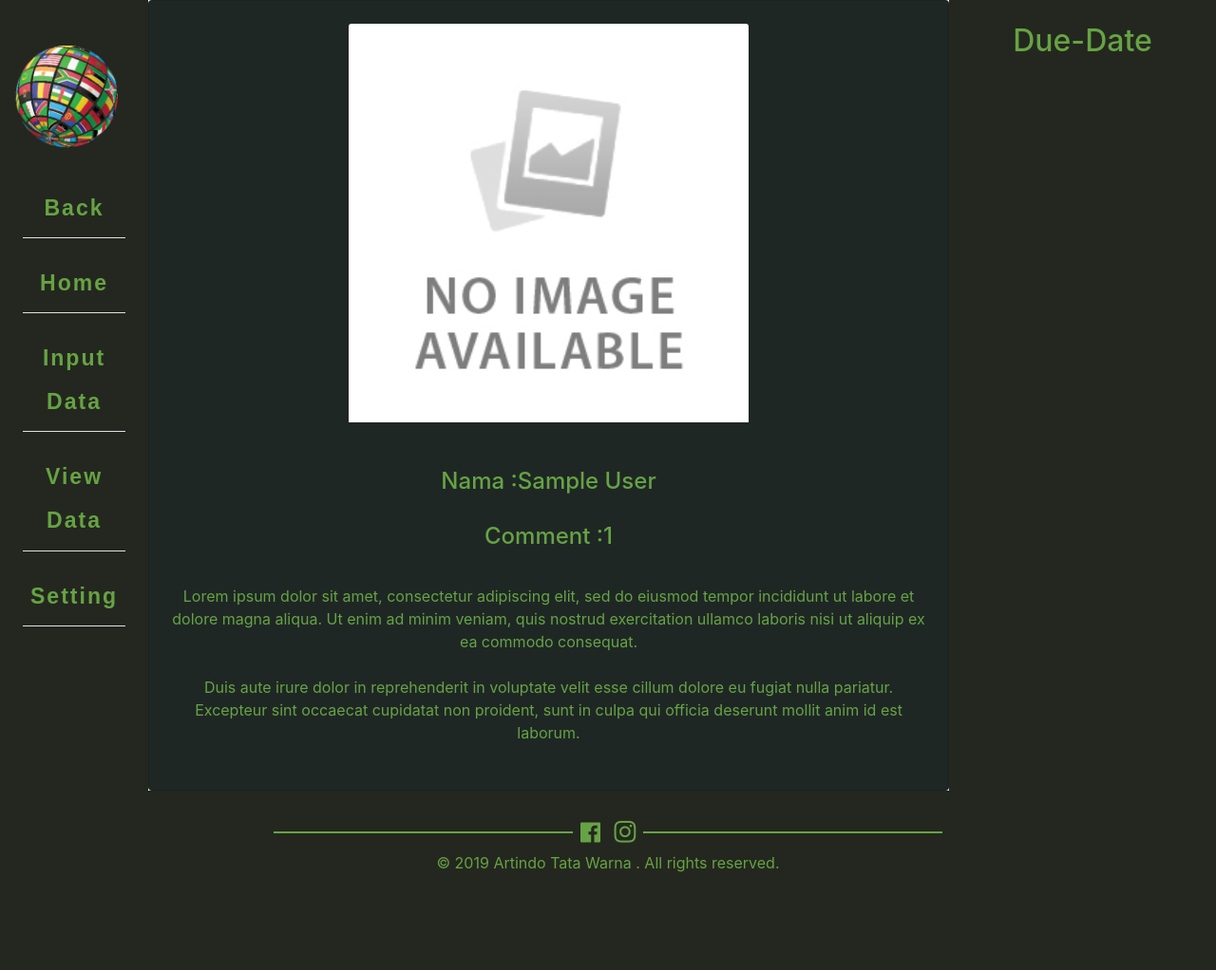
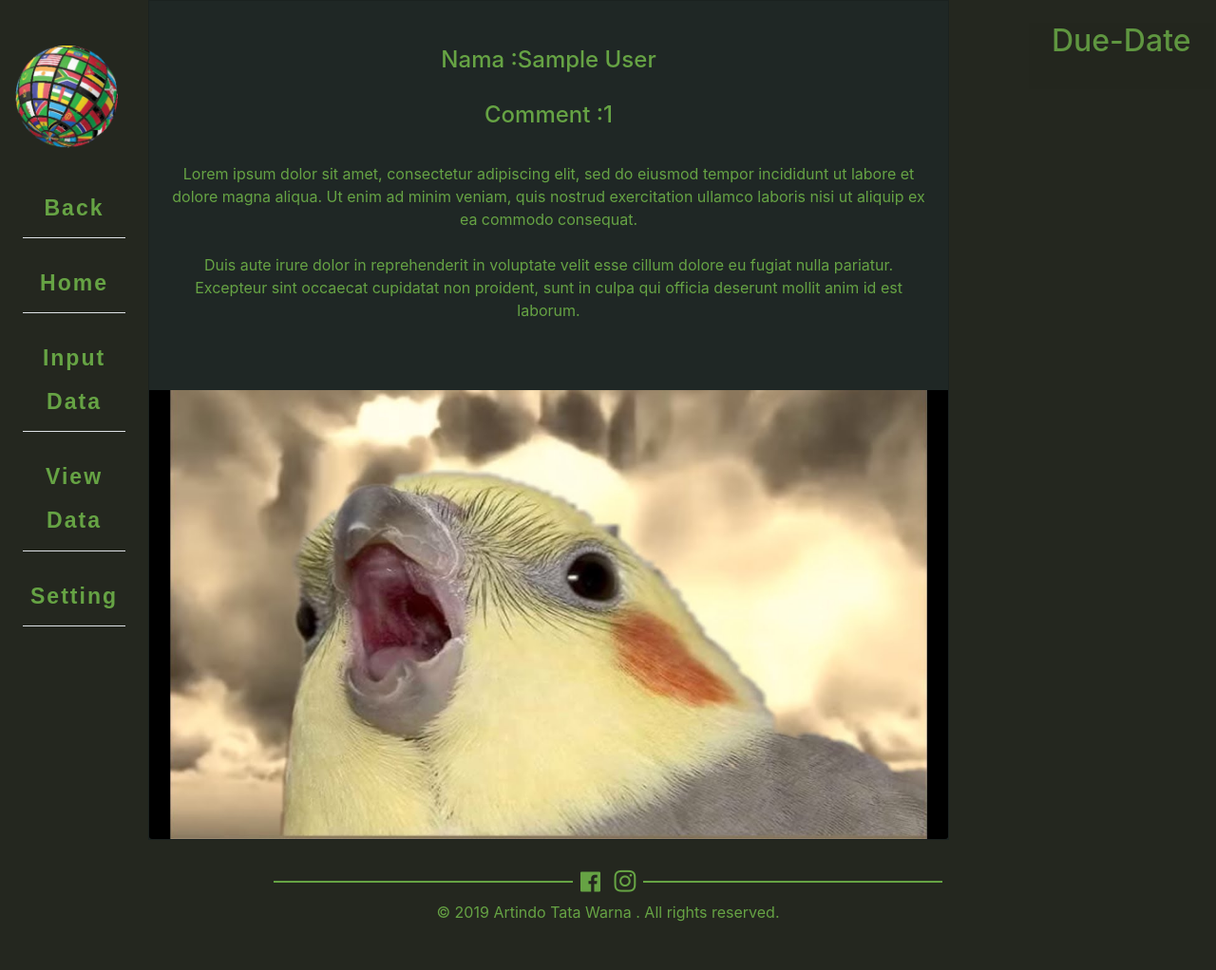
Before and after one commit to VanPratama/cmi, a PHP site: page /cmi_index.php in a window 1280 px wide. Shown: the whole page at 95% size. Before the commit the page ends 919 px from the top, so only its background shows below. Run offline with PHP 8.4, Linux system fonts and the light colour scheme; the visitor is signed in with stand-in values (Sample User, id 1).

Commit message:
-due date column changed

```diff
--- a/cmi_index.php
+++ b/cmi_index.php
@@ -36,6 +36,19 @@
 }
 .navbar-brand img:hover{
   filter: brightness(1.1);
+}
+.nvoverlay{
+  position: fixed;
+  top: 0;
+  right: 0;
+  z-index: 10001;
+}
+.coloverlay{
+  margin-right: -13.5px;
+  z-index: 9000;
+  opacity: .9;
+  /*background-color: #defcfc;*/
+  background-color: #24271f;
 }
 .ftr {
 color: #24271f;
@@ -85,9 +98,9 @@ width: 25%;
 </nav>
 <div class="row mx-0">
   <div class="col-sm-9 px-0">
-    <div class="card" style="background-color: #1f2725;color: #66a344;">
+
+    <div class="card" style="background-color: #1f2725;color: #66a344;border-radius: 0!important;">
       <?php session_start();?>
-      <img class="card-img-top w-50 mt-4 align-self-center" src="../atw/noimage.jpg" alt="Card image">
       <!-- <img class="card-img-top" src="<?if(isset($_SESSION['gambar'])){echo ($_SESSION['gambar']);}?>" alt="Card image"> -->
       <div class="card-body py-4">
         <h4 class="card-title text-center py-4">
@@ -97,13 +110,24 @@ width: 25%;
         <p class="card-text text-center">Lorem ipsum dolor sit amet, consectetur adipiscing elit, sed do eiusmod tempor incididunt ut labore et dolore magna aliqua. Ut enim ad minim veniam, quis nostrud exercitation ullamco laboris nisi ut aliquip ex ea commodo consequat. <br><br>Duis aute irure dolor in reprehenderit in voluptate velit esse cillum dolore eu fugiat nulla pariatur. Excepteur sint occaecat cupidatat non proident, sunt in culpa qui officia deserunt mollit anim id est laborum.<br><br>
         </p>
       </div>
+      <img class="card-img-bottom mt-4 align-self-center" src="../atw/birb.jpg" alt="Card image">
     </div>
   </div>
 
   <div class="col-sm-3 py-4 px-0" style="background-color: #24271f;color: #66a344;">
-    <h2 class="text-center">Due-Date</h2><br>
-    <?php include 'duedateboard.php'?>
-    </p>
+    <nav class="navbar navbar-dark navbar-expand-sm py-4 nvoverlay">
+
+    <button class="navbar-toggler" type="button" data-toggle="collapse" data-target="#collapseoverlay" style="border-radius: 3rem!important;border-color: #98ed63;">
+      <span class="navbar-toggler-icon" style="display: flex;width: 1em;"></span>
+    </button>
+
+    <div class="collapse navbar-collapse" id="collapseoverlay">
+      <ul class="navbar-nav px-4 coloverlay" style="flex-direction: column!important;">
+      <h2 class="text-center">Due-Date</h2><br>
+      <?php include 'duedateboard.php'?>
+      </ul>
+    </div>
+    </nav>
   </div>
 </div>
 </div>
```
Also changed, not shown: birb.jpg (added).
